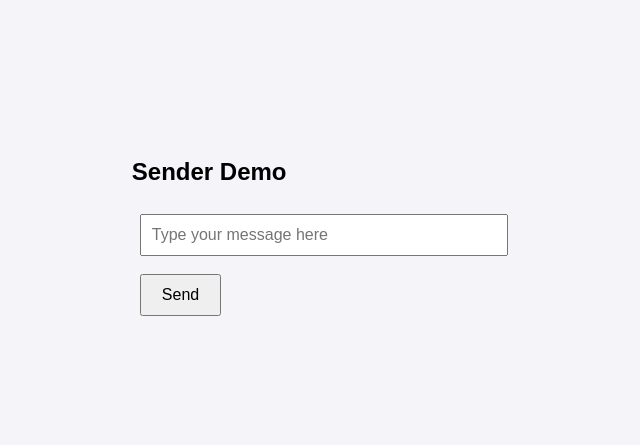
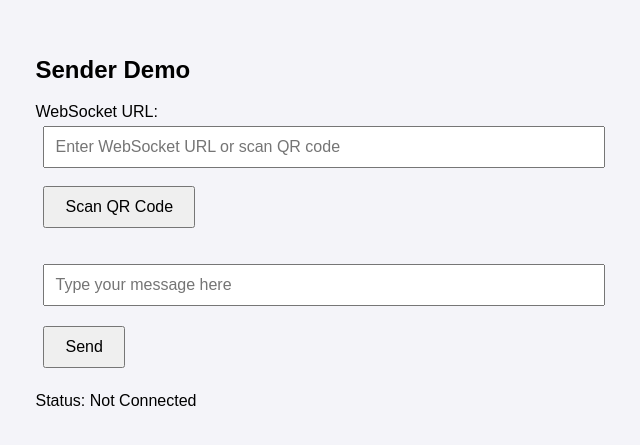
Before and after one commit to AceCentre/OWD, a Next.js app: page /sender in a window 1280 px wide. Shown: the part 169-614 px from the top of the page, without its empty margins (336-976 px from the left). Built offline with nearby package versions, Linux system fonts and the light colour scheme.

Commit message:
Update sender.js

```diff
--- a/pages/sender.js
+++ b/pages/sender.js
@@ -1,38 +1,94 @@
 // pages/sender.js
-import React, { useState } from 'react';
+import React, { useState, useEffect } from 'react';
 import WebRTCService from '../services/WebRTCService';
+import { QRCodeCanvas } from 'qrcode.react';
+import dynamic from 'next/dynamic';
+
+// Dynamically import QR code scanner to avoid SSR issues
+const QrReader = dynamic(() => import('react-qr-reader'), { ssr: false });
 
 const Sender = () => {
   const [message, setMessage] = useState('');
+  const [wsUrl, setWsUrl] = useState('');
+  const [isConnected, setIsConnected] = useState(false);
   const [webrtcService, setWebrtcService] = useState(null);
+  const [showScanner, setShowScanner] = useState(false);
 
-  // Initialize WebRTCService on component mount
-  React.useEffect(() => {
-    const webrtc = new WebRTCService();
-    webrtc.createOffer();
-    setWebrtcService(webrtc);
-  }, []);
+  useEffect(() => {
+    if (wsUrl) {
+      const webrtc = new WebRTCService();
+      webrtc.createOffer();
+      webrtc.connect(wsUrl); // Connect to WebSocket URL
+      setWebrtcService(webrtc);
+
+      // Update connection status based on WebRTC connection
+      webrtc.onConnectionStatusChange((status) => setIsConnected(status));
+    }
+  }, [wsUrl]);
 
   const handleSend = () => {
-    if (webrtcService) {
-      webrtcService.sendMessage(message); // Send the message over WebRTC
-      setMessage(''); // Clear input after sending
+    if (webrtcService && isConnected) {
+      webrtcService.sendMessage(message);
+      setMessage('');
+    } else {
+      alert('Connect to a WebSocket URL first.');
     }
+  };
+
+  const handleScan = (data) => {
+    if (data) {
+      setWsUrl(data); // Set the WebSocket URL from QR code
+      setShowScanner(false); // Hide scanner after successful scan
+    }
+  };
+
+  const handleError = (err) => {
+    console.error(err);
   };
 
   return (
     <div style={{ padding: '20px' }}>
       <h2>Sender Demo</h2>
+
+      <div style={{ marginBottom: '20px' }}>
+        <label>
+          WebSocket URL:
+          <input
+            type="text"
+            value={wsUrl}
+            onChange={(e) => setWsUrl(e.target.value)}
+            placeholder="Enter WebSocket URL or scan QR code"
+            style={{ width: '100%', padding: '10px', marginTop: '5px' }}
+          />
+        </label>
+        <button onClick={() => setShowScanner((prev) => !prev)} style={{ padding: '10px 20px', marginTop: '10px' }}>
+          {showScanner ? 'Hide QR Scanner' : 'Scan QR Code'}
+        </button>
+      </div>
+
+      {showScanner && (
+        <div style={{ marginBottom: '20px' }}>
+          <QrReader
+            delay={300}
+            onError={handleError}
+            onScan={handleScan}
+            style={{ width: '100%' }}
+          />
+        </div>
+      )}
+
       <input
         type="text"
         value={message}
         onChange={(e) => setMessage(e.target.value)}
         placeholder="Type your message here"
-        style={{ width: '100%', padding: '10px' }}
+        style={{ width: '100%', padding: '10px', marginBottom: '10px' }}
       />
       <button onClick={handleSend} style={{ padding: '10px 20px', marginTop: '10px' }}>
         Send
       </button>
+
+      <p>Status: {isConnected ? 'Connected' : 'Not Connected'}</p>
     </div>
   );
 };
```
